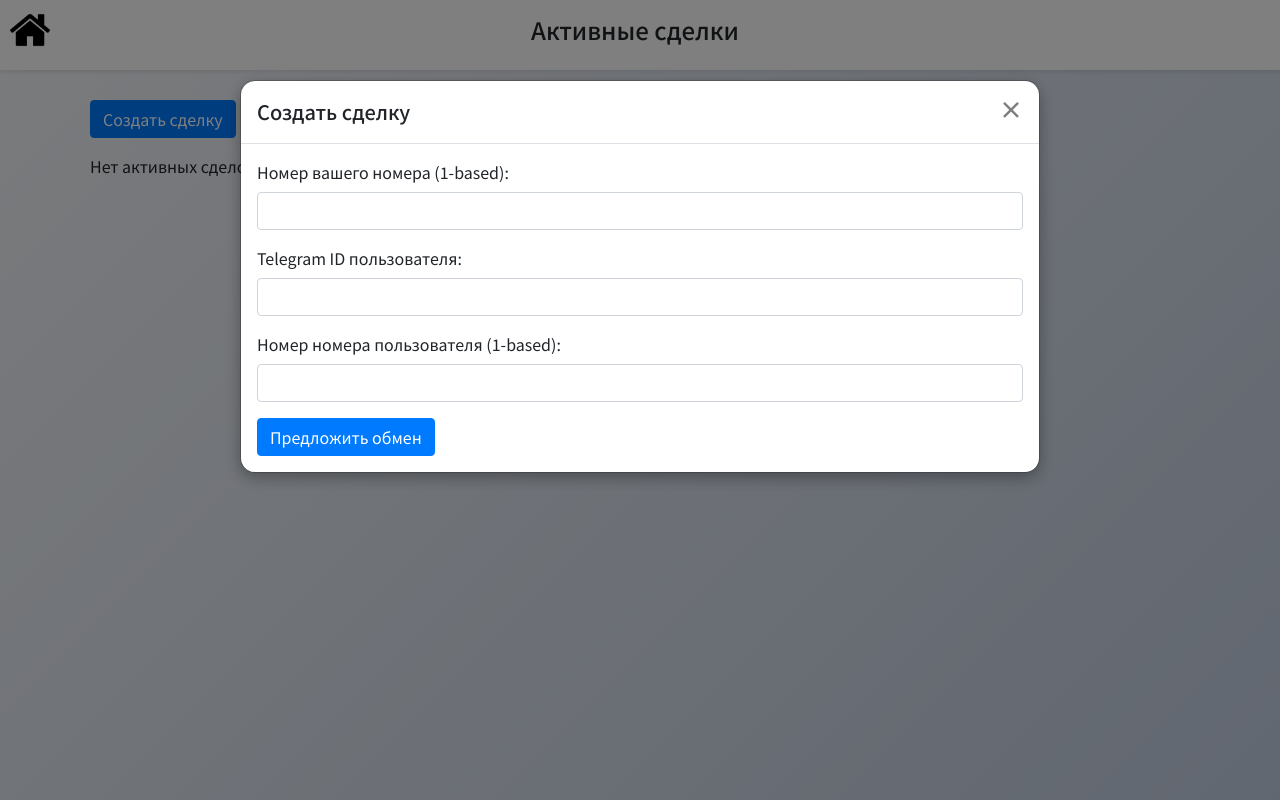
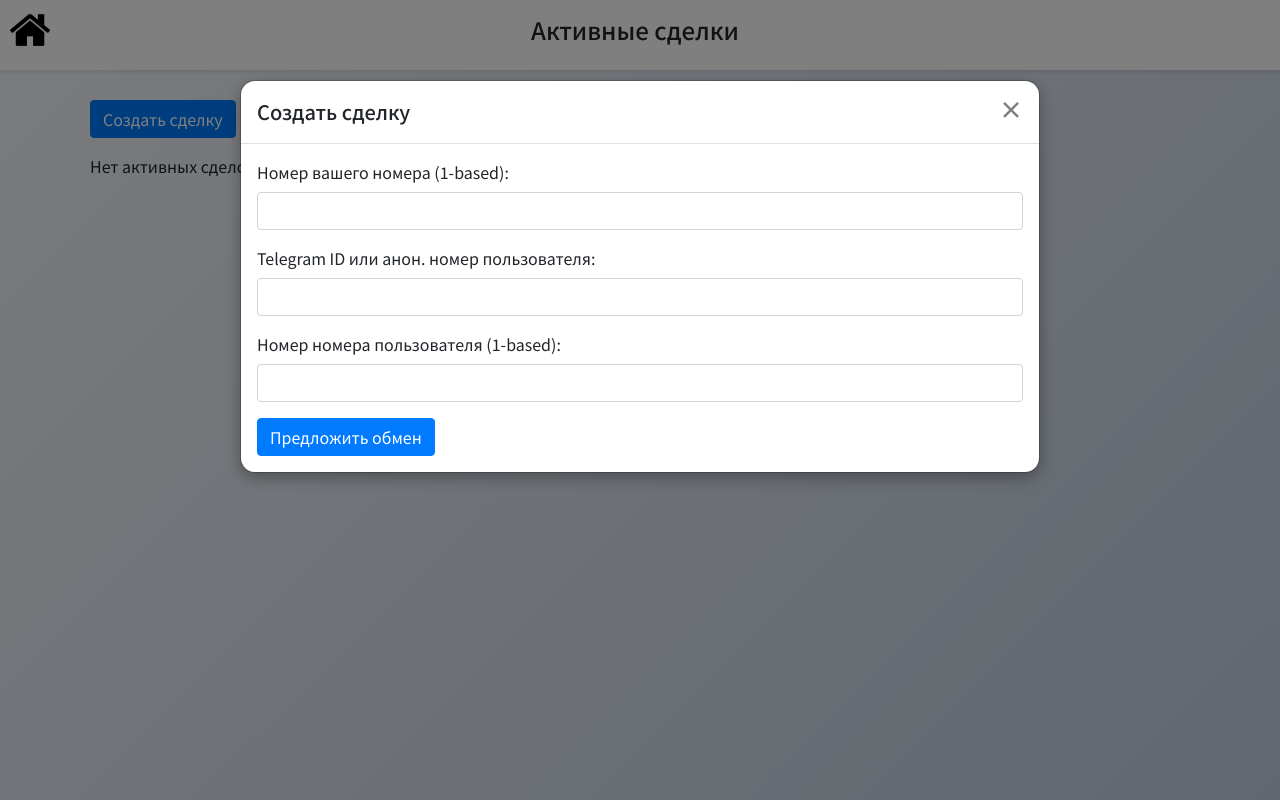
Before and after one commit to mastergamma8/Market, a FastAPI app: template templates/exchange.html in a window 1280 px wide, after a click on "Создать сделку". Run offline with FastAPI, Linux system fonts and the light colour scheme; the template is opened without the code that fills it, so the values that code supplies are empty; parts of the project's set-up code (start-up, migrations or seed data) failed here and were passed over; some libraries are stand-ins or nearby versions.

Commit message:
Update exchange.html

```diff
--- a/templates/exchange.html
+++ b/templates/exchange.html
@@ -138,7 +138,7 @@
               <input type="number" class="form-control" id="my_index" name="my_index" required>
             </div>
             <div class="form-group">
-              <label for="target_id">Telegram ID пользователя:</label>
+              <label for="target_id">Telegram ID или анон. номер пользователя:</label>
               <input type="text" class="form-control" id="target_id" name="target_id" required>
             </div>
             <div class="form-group">
```
